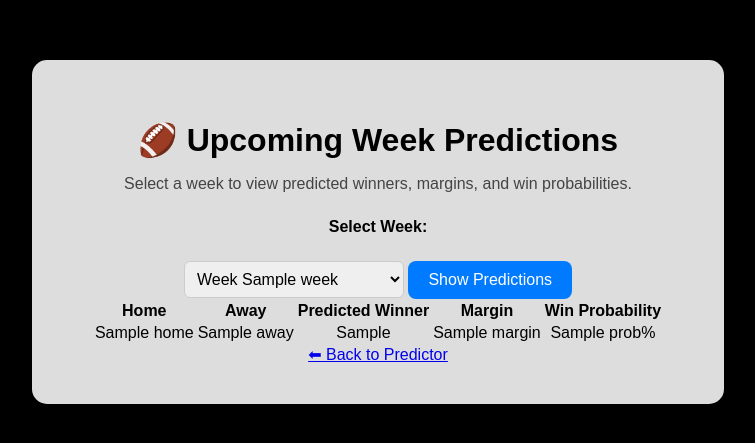
After one commit to bradyrpeterson/College-Football-Predictor, a Flask app: template templates/predictions.html in a window 1280 px wide. The commit adds this page. Shown: the top 443 px of the page, without its empty margins (262-1017 px from the left). Run offline with Flask 3, Linux system fonts and the light colour scheme; the template is opened without the code that fills it: most values are stand-ins (such as "Sample title", 1, 10 or a date in 2020); parts of the project's set-up code (start-up, migrations or seed data) failed here and were passed over.

Commit message:
Working out a full page of predictions

```diff
--- a/app.py
+++ b/app.py
@@ -1,8 +1,10 @@
 from flask import Flask, render_template, request
+from predictor import get_upcoming_predictions, df
 from predictor import predict_game, ratings  # imports your model + function
 import requests
 import os
 import json
+import pandas as pd
 
 app = Flask(__name__)
 
@@ -47,5 +49,20 @@ def home():
 
     return render_template("index.html", teams=fbs_teams, result=result,home_team=home_team,away_team=away_team,home_logo=home_logo,away_logo=away_logo,winner_color=winner_color)
 
+@app.route("/week", methods=["GET", "POST"])
+def week_predictions():
+    selected_week = None
+    preds = pd.DataFrame()
+
+    if request.method == "POST":
+        selected_week = int(request.form["week"])
+        preds = get_upcoming_predictions(week=selected_week)
+    else:
+        preds = get_upcoming_predictions()
+
+    games = preds.to_dict(orient="records")
+    weeks = sorted(df["week"].dropna().unique().astype(int))  # get available weeks
+    return render_template("predictions.html", games=games, weeks=weeks, selected_week=selected_week)
+
 if __name__ == "__main__":
     app.run(debug=True, host="0.0.0.0")
--- a/predictor.py
+++ b/predictor.py
@@ -107,6 +107,30 @@ def predict_game(home, away):
     prob = 1 / (1 + np.exp(-margin / 7))  # rough logistic
     return margin, prob
 
+def get_upcoming_predictions(week=None):
+    # Filter games that haven't been played yet
+    upcoming = df[df["homePoints"].isna() & df["awayPoints"].isna()].copy()
+
+    # Optional week filter
+    if week is not None:
+        upcoming = upcoming[upcoming["week"] == week]
+
+    predictions = []
+    for _, game in upcoming.iterrows():
+        home, away = game["homeTeam"], game["awayTeam"]
+        if home in ratings.index and away in ratings.index:
+            margin, prob = predict_game(home, away)
+            winner = home if margin > 0 else away
+            predictions.append({
+                "home": home,
+                "away": away,
+                "predicted_winner": winner,
+                "margin": round(abs(margin), 2),
+                "prob": round(prob * 100, 1) if margin > 0 else round((1 - prob) * 100, 1)
+            })
+
+    return pd.DataFrame(predictions)
+
 # How to print if I wasn't using the app
 #m, p = predict_game("Florida State", "Ohio State")
 #print(f"\nPredicted margin {m:.2f}, win probability {p*100:.1f}%")
--- a/templates/index.html
+++ b/templates/index.html
@@ -60,6 +60,7 @@
       <h2>{{ result }}</h2>
     </div>
     {% endif %}
-  </div>
+  <a href="/week" class="secondary-link">📅 View Weekly Predictions</a>
+</div>
 </body>
 </html>
--- /dev/null
+++ b/templates/predictions.html
@@ -0,0 +1,57 @@
+<!DOCTYPE html>
+<html lang="en">
+<head>
+  <meta charset="UTF-8" />
+  <meta name="viewport" content="width=device-width, initial-scale=1.0" />
+  <title>Upcoming Week Predictions</title>
+  <link rel="stylesheet" href="{{ url_for('static', filename='style.css') }}">
+</head>
+
+<body>
+  <div class="container">
+    <h1>🏈 Upcoming Week Predictions</h1>
+    <p>Select a week to view predicted winners, margins, and win probabilities.</p>
+
+    <!-- Week Selection Form -->
+    <form method="POST" class="week-form">
+      <label for="week">Select Week:</label>
+      <select name="week" id="week" required>
+        {% for w in weeks %}
+        <option value="{{ w }}" {% if selected_week == w %}selected{% endif %}>Week {{ w }}</option>
+        {% endfor %}
+      </select>
+      <button type="submit">Show Predictions</button>
+    </form>
+
+    <!-- Table of Game Predictions -->
+    {% if games %}
+    <table>
+      <thead>
+        <tr>
+          <th>Home</th>
+          <th>Away</th>
+          <th>Predicted Winner</th>
+          <th>Margin</th>
+          <th>Win Probability</th>
+        </tr>
+      </thead>
+      <tbody>
+        {% for g in games %}
+        <tr>
+          <td>{{ g.home }}</td>
+          <td>{{ g.away }}</td>
+          <td>{{ g.predicted_winner }}</td>
+          <td>{{ g.margin }}</td>
+          <td>{{ g.prob }}%</td>
+        </tr>
+        {% endfor %}
+      </tbody>
+    </table>
+    {% else %}
+    <p class="no-games">No games found for this week.</p>
+    {% endif %}
+
+    <a href="/" class="back-link">⬅ Back to Predictor</a>
+  </div>
+</body>
+</html>
```
